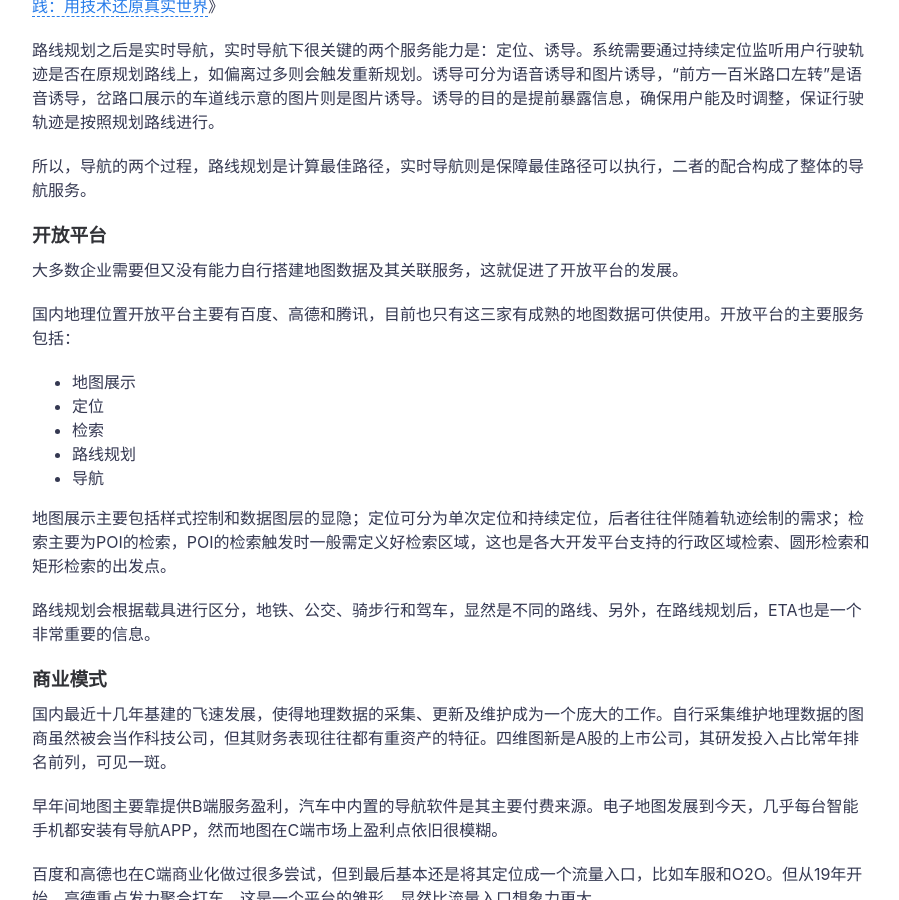
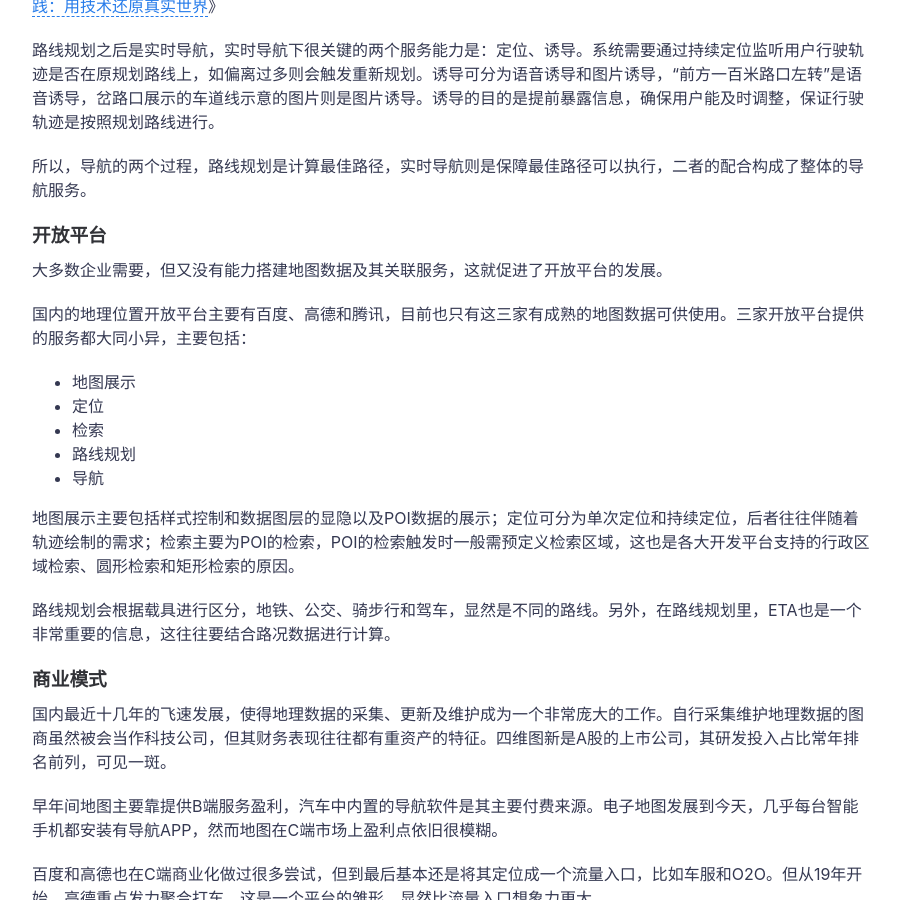
Before and after one commit to icarus507/icarus507.github.io, a Jekyll site: the page built from _posts/2018-09-08-谈谈地图（下）.md, in a window 1280 px wide and 900 px high, scrolled down 2274 px. Shown: the whole window, without its empty margins (188-1087 px from the left). Built offline with Jekyll 4.4.1, drawn with Linux system fonts in a browser that asks for light colours.

Commit message:
Update 2018-09-08-谈谈地图（下）.md

```diff
--- a/_posts/2018-09-08-谈谈地图（下）.md
+++ b/_posts/2018-09-08-谈谈地图（下）.md
@@ -62,9 +62,9 @@ POI的分类有很多，参考腾讯位置开放平台的 《[POI分类表](http
 
 ### 开放平台
 
-大多数企业需要但又没有能力自行搭建地图数据及其关联服务，这就促进了开放平台的发展。
+大多数企业需要，但又没有能力搭建地图数据及其关联服务，这就促进了开放平台的发展。
 
-国内地理位置开放平台主要有百度、高德和腾讯，目前也只有这三家有成熟的地图数据可供使用。开放平台的主要服务包括：
+国内的地理位置开放平台主要有百度、高德和腾讯，目前也只有这三家有成熟的地图数据可供使用。三家开放平台提供的服务都大同小异，主要包括：
 
 * 地图展示
 * 定位
@@ -72,13 +72,13 @@ POI的分类有很多，参考腾讯位置开放平台的 《[POI分类表](http
 * 路线规划
 * 导航
 
-地图展示主要包括样式控制和数据图层的显隐；定位可分为单次定位和持续定位，后者往往伴随着轨迹绘制的需求；检索主要为POI的检索，POI的检索触发时一般需定义好检索区域，这也是各大开发平台支持的行政区域检索、圆形检索和矩形检索的出发点。
+地图展示主要包括样式控制和数据图层的显隐以及POI数据的展示；定位可分为单次定位和持续定位，后者往往伴随着轨迹绘制的需求；检索主要为POI的检索，POI的检索触发时一般需预定义检索区域，这也是各大开发平台支持的行政区域检索、圆形检索和矩形检索的原因。
 
-路线规划会根据载具进行区分，地铁、公交、骑步行和驾车，显然是不同的路线、另外，在路线规划后，ETA也是一个非常重要的信息。
+路线规划会根据载具进行区分，地铁、公交、骑步行和驾车，显然是不同的路线。另外，在路线规划里，ETA也是一个非常重要的信息，这往往要结合路况数据进行计算。
 
 ### 商业模式
 
-国内最近十几年基建的飞速发展，使得地理数据的采集、更新及维护成为一个庞大的工作。自行采集维护地理数据的图商虽然被会当作科技公司，但其财务表现往往都有重资产的特征。四维图新是A股的上市公司，其研发投入占比常年排名前列，可见一斑。
+国内最近十几年的飞速发展，使得地理数据的采集、更新及维护成为一个非常庞大的工作。自行采集维护地理数据的图商虽然被会当作科技公司，但其财务表现往往都有重资产的特征。四维图新是A股的上市公司，其研发投入占比常年排名前列，可见一斑。
 
 早年间地图主要靠提供B端服务盈利，汽车中内置的导航软件是其主要付费来源。电子地图发展到今天，几乎每台智能手机都安装有导航APP，然而地图在C端市场上盈利点依旧很模糊。
 
```
